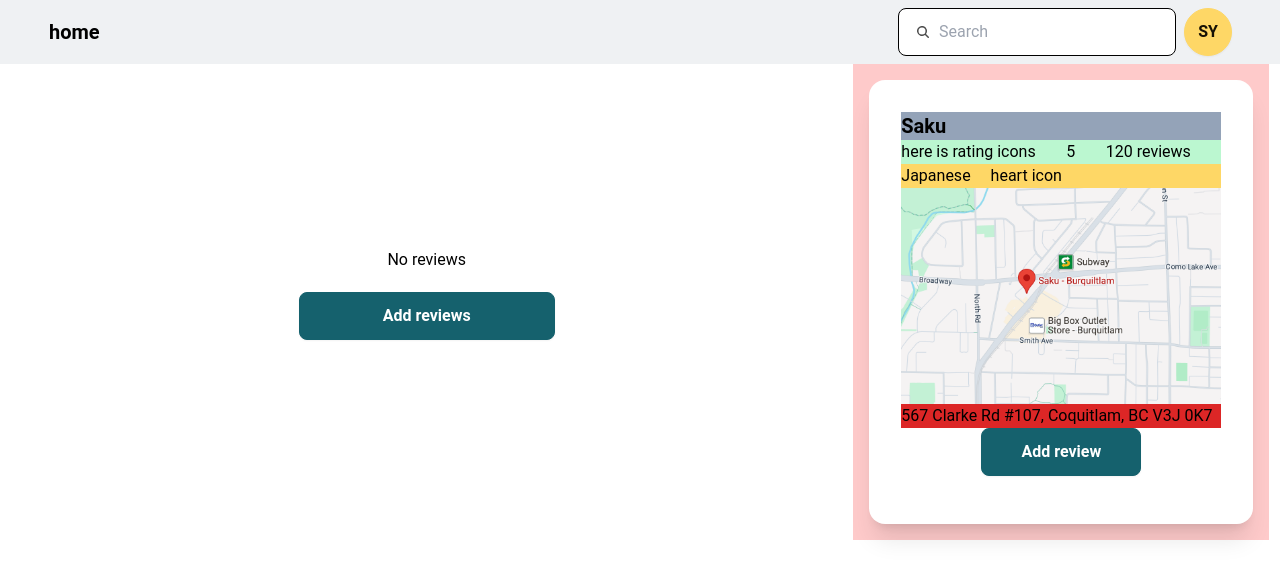
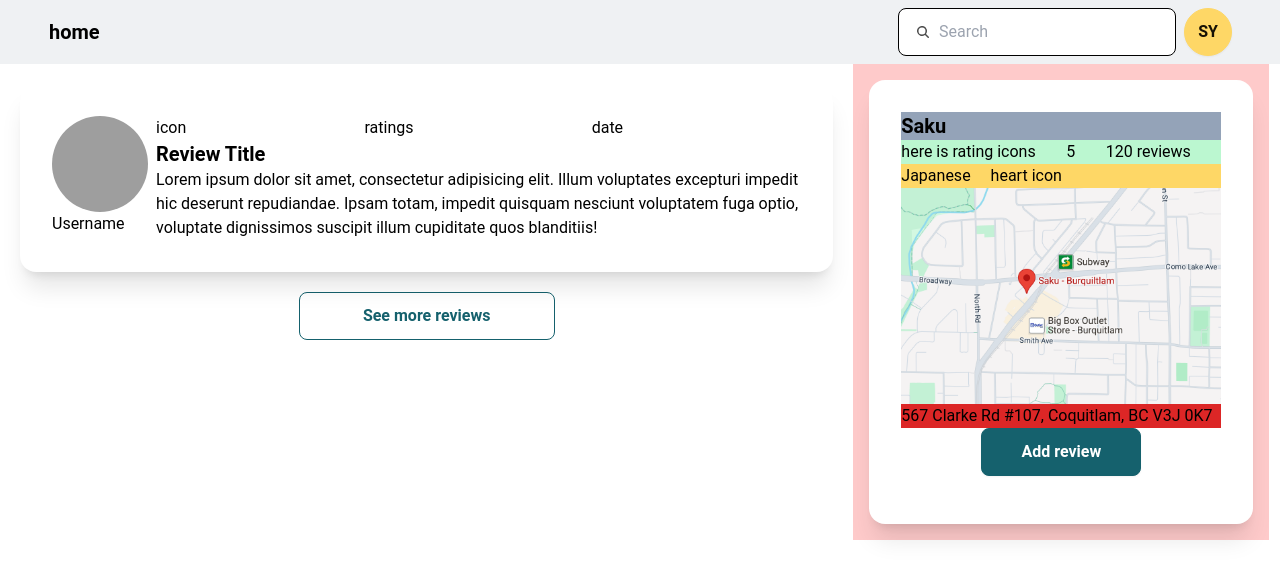
Before and after one commit to yll9108/restaurant_review, a Next.js app in the folder client/: page /detailpage in a window 1280 px wide. Shown: the top 578 px of the page. Built offline with nearby package versions, Linux system fonts and the light colour scheme; grey boxes are pictures that could not be loaded.

Commit message:
rendering add reviews button with map conditionally

```diff
--- a/client/src/app/components/detailPage/RestaurantWithMap.tsx
+++ b/client/src/app/components/detailPage/RestaurantWithMap.tsx
@@ -1,3 +1,4 @@
+// RestaurantWithMap.tsx
 import React from "react";
 import RestaurantInfo from "../restaurant/RestaurantInfo";
 import Tags from "../restaurant/Tags";
@@ -6,7 +7,12 @@ import RestaurantMap from "./RestaurantMap";
 import { RestaurantMockData, restaurantMockData } from "./mockdata";
 import { Button } from "@/components/common/button";
 
-function RestaurantWithMap() {
+// Add noReviews prop to RestaurantWithMap component
+interface RestaurantWithMapProps {
+  noReviews: boolean;
+}
+
+function RestaurantWithMap({ noReviews }: RestaurantWithMapProps) {
   return (
     <>
       <div className="bg-red-200">
@@ -23,11 +29,14 @@ function RestaurantWithMap() {
                   <Tags tags={restaurant.tags} />
                   <RestaurantMap map={restaurant.map} />
                   <Address add={restaurant.add} />
-                  <div className="text-center">
-                    <Button type={0} className="w-1/2">
-                      Add review
-                    </Button>
-                  </div>
+                  {/* Render button only if noReviews is false */}
+                  {!noReviews && (
+                    <div className="text-center">
+                      <Button type={0} className="w-1/2">
+                        Add review
+                      </Button>
+                    </div>
+                  )}
                 </div>
               )
             )}
--- a/client/src/app/detailpage/page.tsx
+++ b/client/src/app/detailpage/page.tsx
@@ -5,7 +5,7 @@ import PersonalReview from "../components/detailPage/PersonalReview";
 import NoReviews from "../components/detailPage/NoReviews";
 
 function Page() {
-  const [noReviews, setNoReviews] = useState(true);
+  const [noReviews, setNoReviews] = useState(false);
   // check if there's review, if yes, rendering PersonalReview, if not, rendering noReviews
 
   return (
@@ -14,7 +14,7 @@ function Page() {
         <div className="w-2/3">
           {noReviews ? <NoReviews /> : <PersonalReview />}
         </div>
-        <RestaurantWithMap />
+        <RestaurantWithMap noReviews={noReviews} />
       </div>
     </>
   );
```
